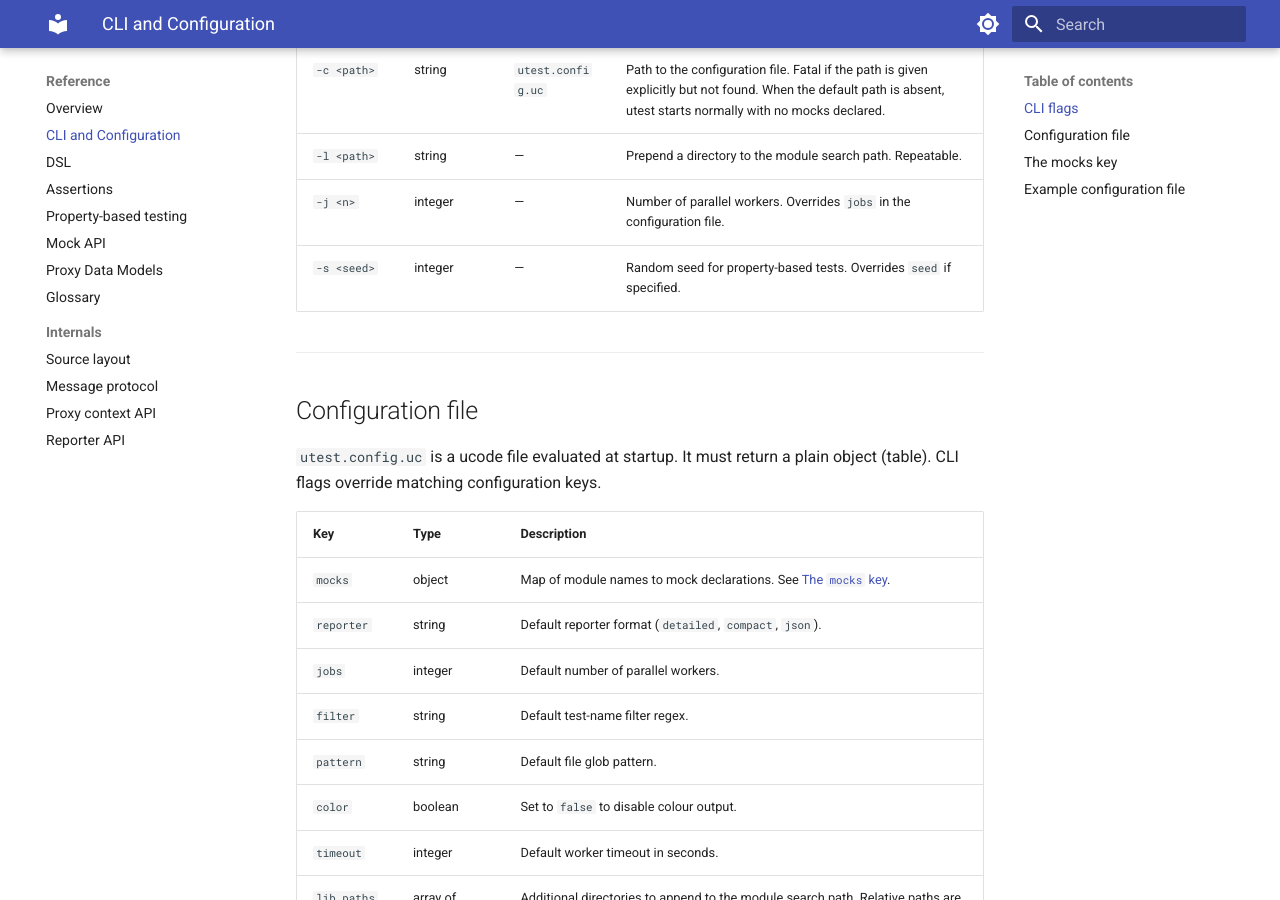
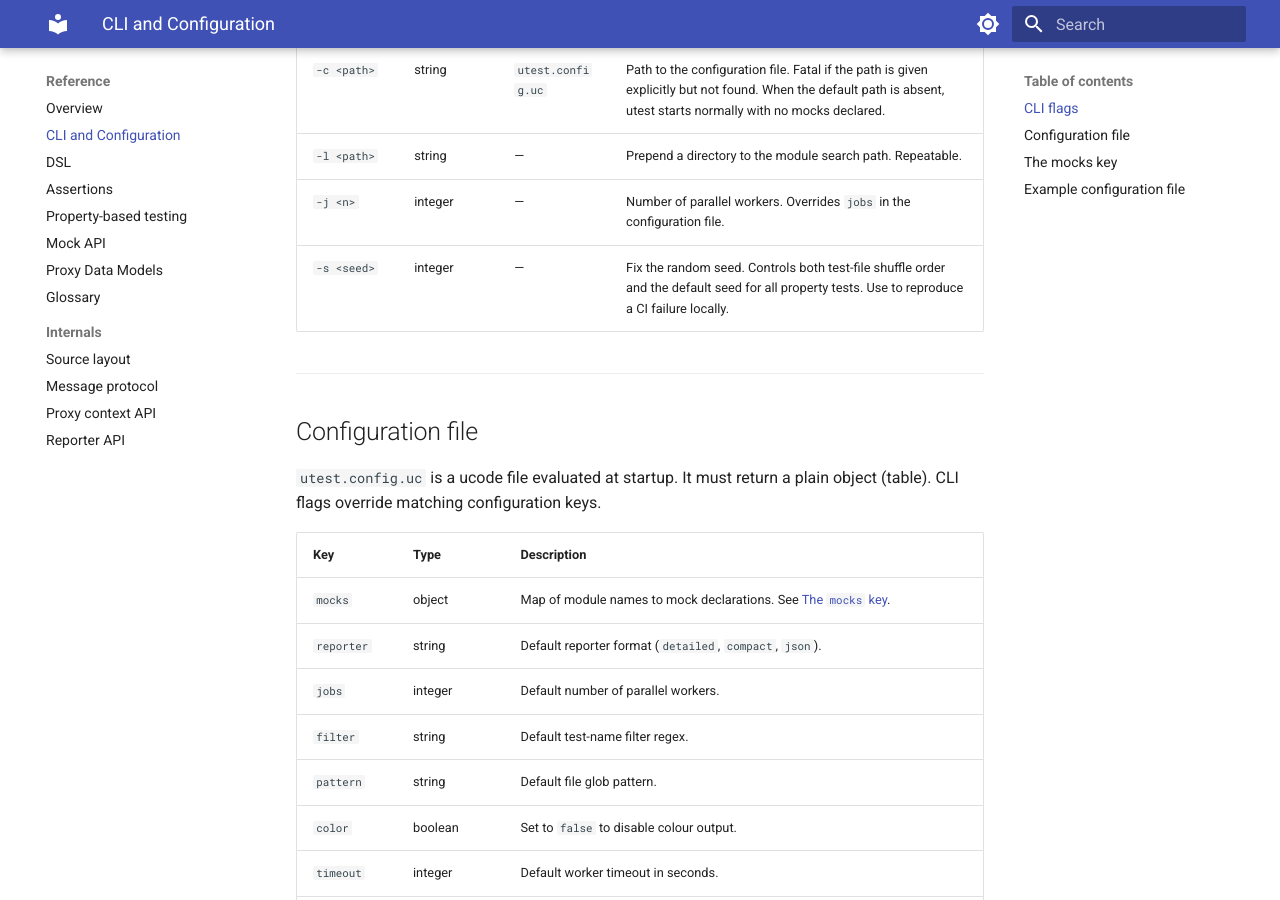
Before and after one commit to m00qek/utest, an MkDocs documentation site: the page built from docs/reference/cli.md, in a window 1280 px wide and 900 px high, scrolled down 615 px. Built offline with MkDocs 1.6.1 and Material for MkDocs 9.7.7, drawn with Linux system fonts in a browser that asks for light colours.

Commit message:
fix: enforce single setup/teardown per file; wire -s seed to property tests
setup() and teardown() silently overwrote a prior registration instead of
dying, contradicting the documented restriction.

The -s CLI seed was only used to shuffle test-file and test order; it never
reached forall(), so property test sequences were always clock-derived and
could not be reproduced via CLI. prop_seed is now threaded through the
executor chain and stored on root so forall() uses it as the default seed
when -s is supplied.

```diff
--- a/docs/reference/cli.md
+++ b/docs/reference/cli.md
@@ -14,7 +14,7 @@ Invoke as `utest [options] [<bundle>...]`. Each positional argument is a bundle
 | `-c <path>` | string | `utest.config.uc` | Path to the configuration file. Fatal if the path is given explicitly but not found. When the default path is absent, utest starts normally with no mocks declared. |
 | `-l <path>` | string | — | Prepend a directory to the module search path. Repeatable. |
 | `-j <n>` | integer | — | Number of parallel workers. Overrides `jobs` in the configuration file. |
-| `-s <seed>` | integer | — | Random seed for property-based tests. Overrides `seed` if specified. |
+| `-s <seed>` | integer | — | Fix the random seed. Controls both test-file shuffle order and the default seed for all property tests. Use to reproduce a CI failure locally. |
 
 ---
 
```
Also changed, not shown: 9 other files.
